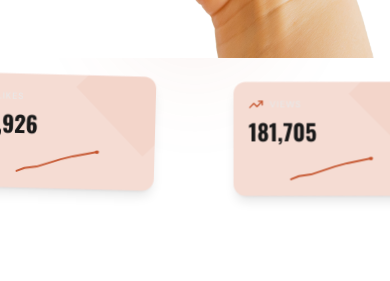
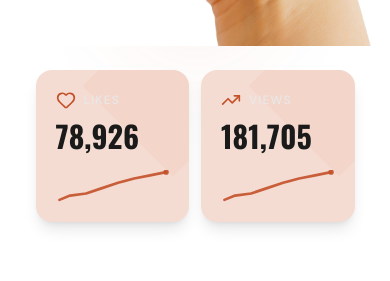
Before and after one commit to meastt/SpinksMedia, a Next.js app: page / in a window 390 px wide. Shown: the part 1596-1877 px from the top of the page. Built offline with nearby package versions, Linux system fonts and the light colour scheme.

Commit message:
resized phone screen

```diff
--- a/components/PhoneScrollSection.tsx
+++ b/components/PhoneScrollSection.tsx
@@ -40,7 +40,7 @@ export const PhoneScrollSection = () => {
         </div>
 
         {/* ── PHONE (center) ── */}
-        <div className="relative z-10 w-full max-w-[390px] sm:max-w-[460px] lg:max-w-[360px] flex-shrink-0">
+        <div className="relative z-10 w-full max-w-[351px] sm:max-w-[414px] lg:max-w-[360px] flex-shrink-0">
           {/* Glow ring behind phone */}
           <div
             className="absolute inset-0 rounded-full blur-3xl opacity-20 scale-75"
@@ -114,13 +114,9 @@ export const PhoneScrollSection = () => {
           </div>
 
           {/* Mobile-only stat pills (shown below phone on small screens) */}
-          <div className="flex md:hidden justify-center gap-3 mt-6">
-            <div className="animate-float-slow scale-75 origin-top">
-              <MetricCard icon={Heart} label="Likes" value="78,926" />
-            </div>
-            <div className="animate-float-medium scale-75 origin-top">
-              <MetricCard icon={TrendingUp} label="Views" value="181,705" />
-            </div>
+          <div className="flex md:hidden justify-center gap-3 mt-6 w-full px-4">
+            <MetricCard icon={Heart} label="Likes" value="78,926" className="w-[44vw] min-w-0" />
+            <MetricCard icon={TrendingUp} label="Views" value="181,705" className="w-[44vw] min-w-0" />
           </div>
         </div>
 
```
